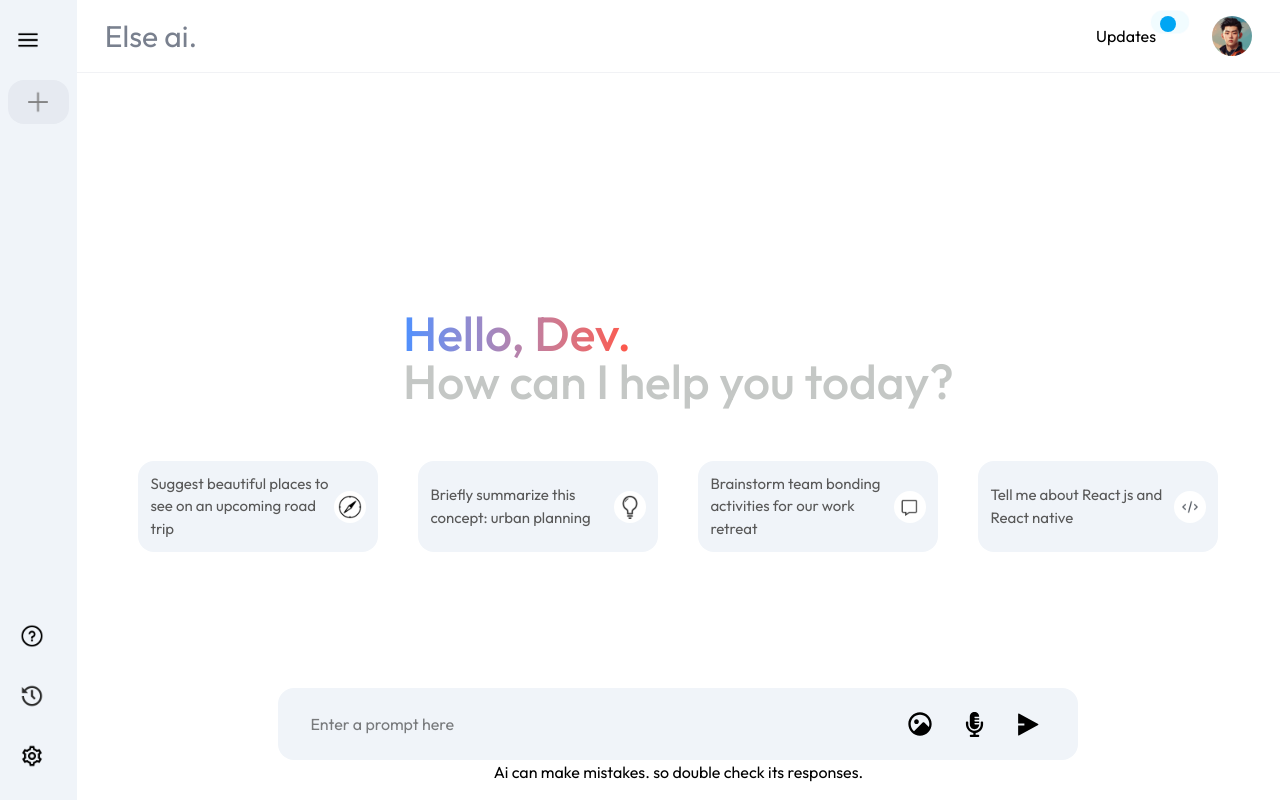
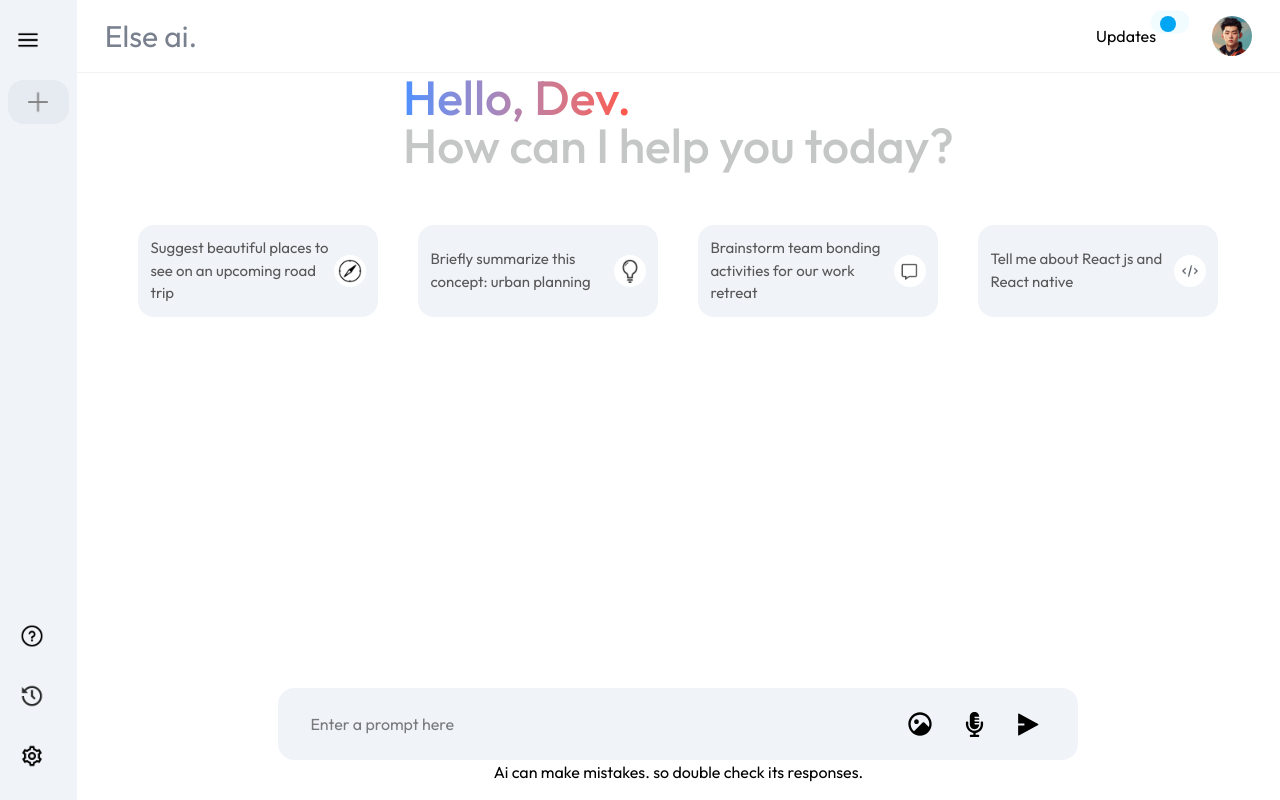
Before and after one commit to SAICHAITANYAK2003/Elseai-gemini-clone, a React (Vite) app in the folder frontend/: page / in a window 1280 px wide. Built offline with nearby package versions, Linux system fonts and the light colour scheme.

Commit message:
view-change

```diff
--- a/frontend/src/components/HeroSection.jsx
+++ b/frontend/src/components/HeroSection.jsx
@@ -13,7 +13,6 @@
 import { IoIosAddCircle } from "react-icons/io";
 import HistoryContent from "./History.jsx";
 import HelpContent from "./Help.jsx";
-import { LuFileText } from "react-icons/lu";
 import { IoIosHelpCircle } from "react-icons/io";
 import { FaFileAlt } from "react-icons/fa";
 
@@ -90,7 +89,7 @@
     <>
       <div className="flex-1 flex flex-col relative">
         <Navbar />
-        <div className="flex-1 flex flex-col items-center justify-center ">
+        <div className="flex flex-col items-center justify-center ">
           {showResult ? (
             onShowResultData()
           ) : (
--- a/frontend/src/context/AiContextProvider.jsx
+++ b/frontend/src/context/AiContextProvider.jsx
@@ -27,9 +27,10 @@
 
     let finalPrompt = prompt !== undefined ? prompt : input;
 
-    if (prompt === undefined) {
-      setRecentPrompt(finalPrompt);
-    }
+    // if (prompt === undefined) {
+    //   setRecentPrompt(finalPrompt);
+    // }
+    setRecentPrompt(finalPrompt);
 
     setPrevPrompts((prev) =>
       prev.includes(finalPrompt) ? prev : [...prev, finalPrompt]
```
